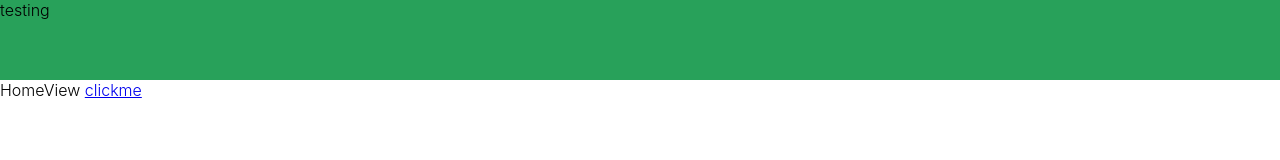
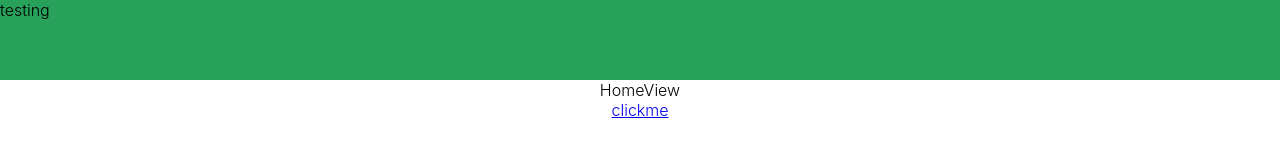
Before and after one commit to bacaxnot/sue-js, a website built with Vite: page index.html in a window 1280 px wide. Built offline with nearby package versions, Linux system fonts and the light colour scheme.

Commit message:
Main tag display changed

```diff
--- a/src/styles/global.sass
+++ b/src/styles/global.sass
@@ -29,3 +29,8 @@
   .view
     min-width: 100%
     min-height: 100%
+    main
+      width: 100%
+      display: flex
+      flex-direction: column
+      align-items: center
```
